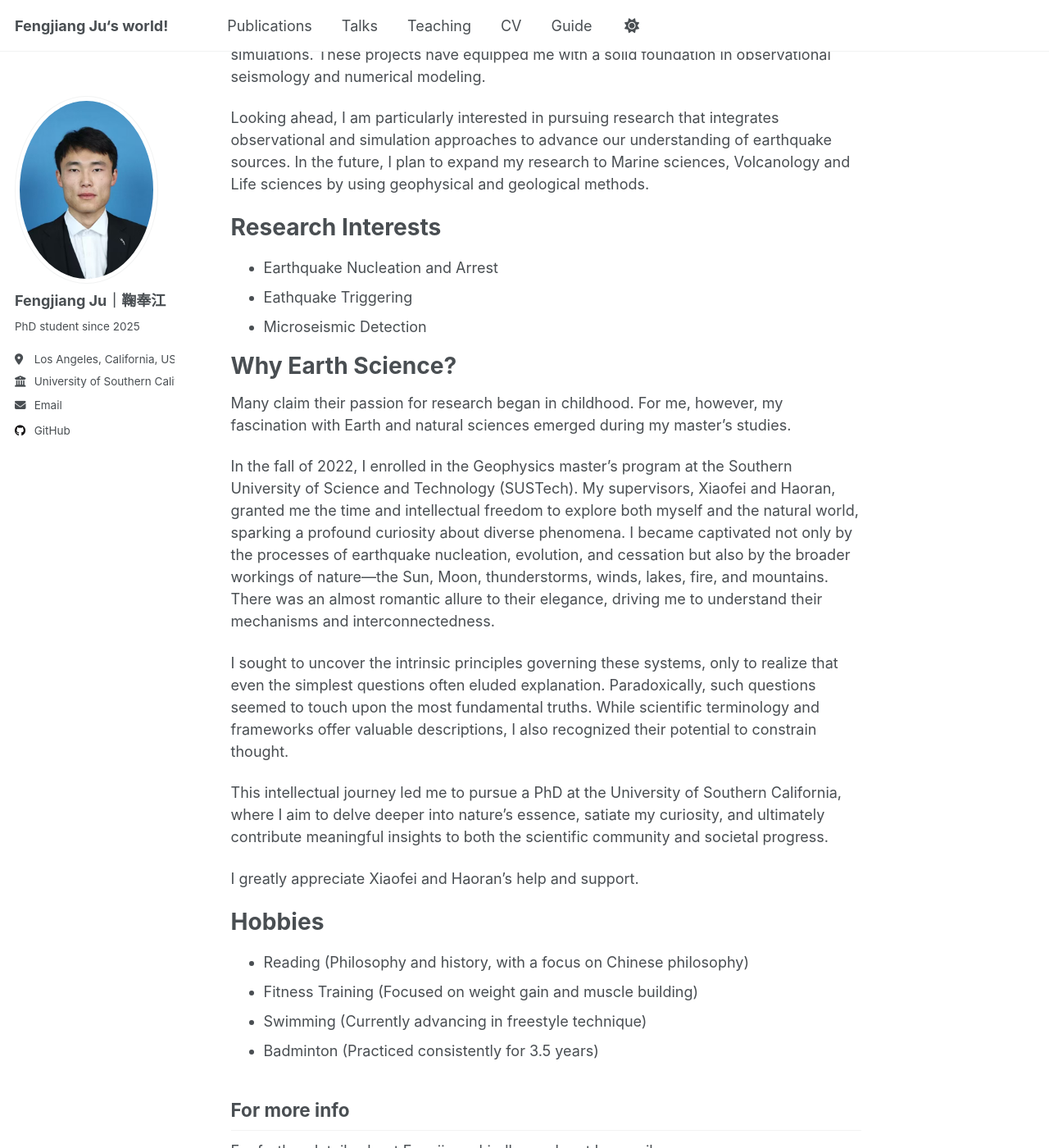
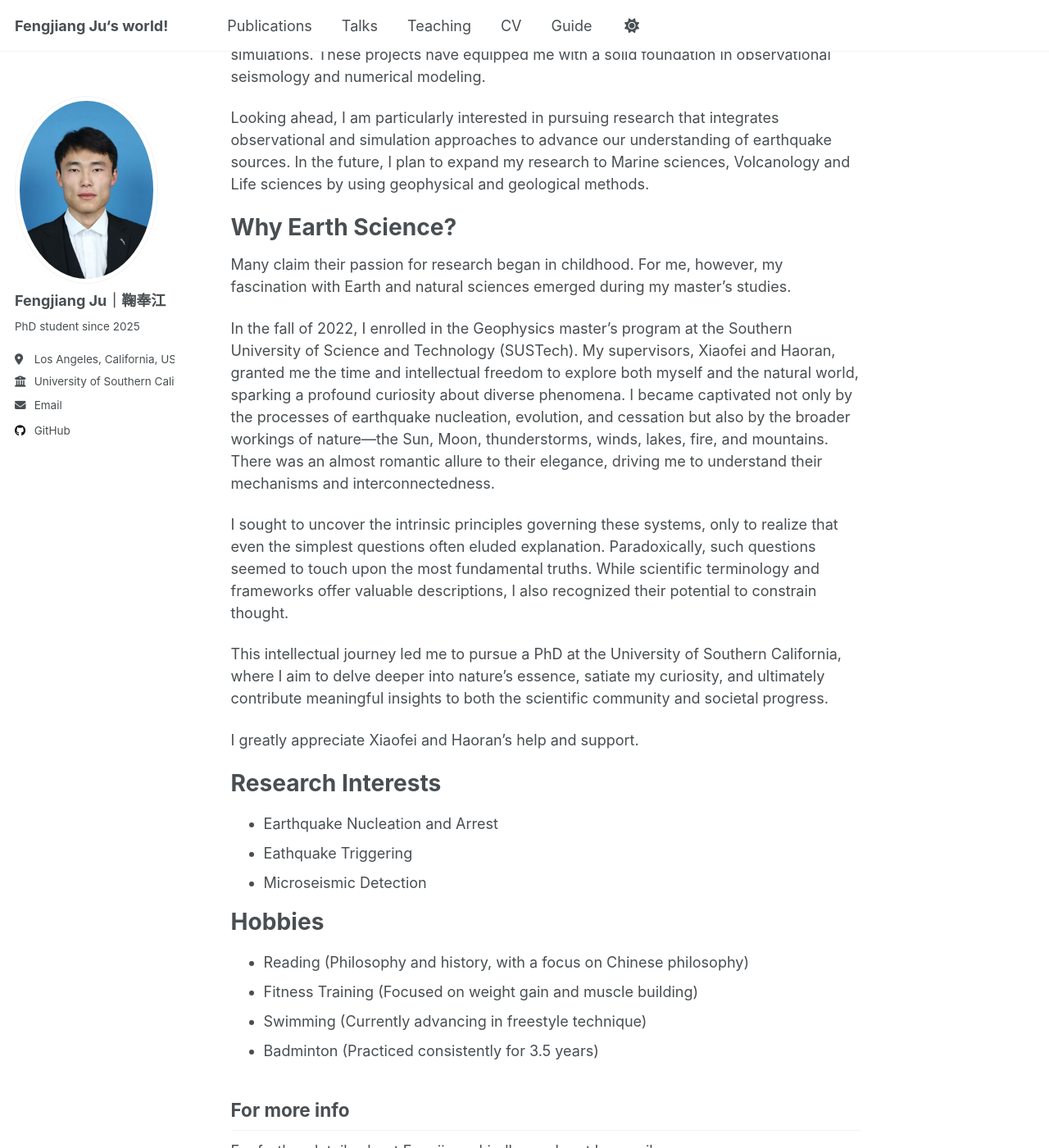
Before and after one commit to FengJiangJu/fengjiangju.github.io, a Jekyll site: the page built from _pages/about.md, in a window 1280 px wide and 1400 px high, scrolled down 301 px. Shown: the whole window at 82% size. Built offline with Jekyll 4.4.1, drawn with Linux system fonts in a browser that asks for light colours; a script that is not in the unit is left out; part of the change alters nothing that is shown.

```diff
--- a/_pages/about.md
+++ b/_pages/about.md
@@ -13,12 +13,6 @@ Currently, I am working on two main projects: the location of immediate foreshoc
 
 Looking ahead, I am particularly interested in pursuing research that integrates observational and simulation approaches to advance our understanding of earthquake sources. In the future, I plan to expand my research to Marine sciences, Volcanology and Life sciences by using geophysical and geological methods.
 
-Research Interests
-======
-- Earthquake Nucleation and Arrest
-- Eathquake Triggering
-- Microseismic Detection
-
 Why Earth Science?
 ======
 Many claim their passion for research began in childhood. For me, however, my fascination with Earth and natural sciences emerged during my master’s studies.
@@ -31,6 +25,12 @@ This intellectual journey led me to pursue a PhD at the University of Southern C
 
 I greatly appreciate Xiaofei and Haoran's help and support.
 
+Research Interests
+======
+- Earthquake Nucleation and Arrest
+- Eathquake Triggering
+- Microseismic Detection
+
 Hobbies
 ======
 - Reading (Philosophy and history, with a focus on Chinese philosophy)
```
